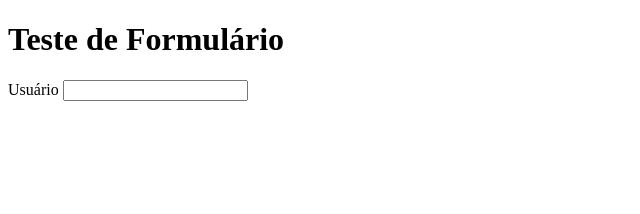
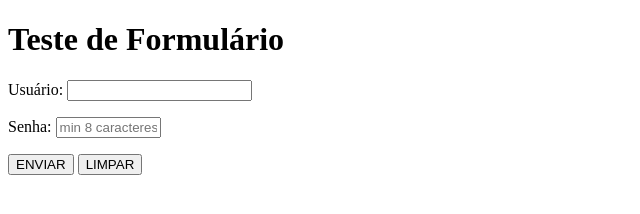
Before and after one commit to DrikaSantos89/Html-css, a plain HTML site: page Exercicios/Ex025/form002.html in a window 1280 px wide. Shown: the whole page, without its empty margins (0-640 px from the left). Drawn offline with Linux system fonts and the light colour scheme.

Commit message:
Novas inf de forms

```diff
--- a/Exercicios/Ex025/form002.html
+++ b/Exercicios/Ex025/form002.html
@@ -7,10 +7,15 @@
 </head>
 <body>
    <h1>Teste de Formulário</h1>
-   <form action="cadastro.php" method="get">
-    <p><label for="iusu">Usuário</label>
-    <input type="text" name="usu" id="iusu">
+   <form action="cadastro.php" method="post" autocomplete="on">
+    <p><label for="iusu">Usuário:</label>
+    <input type="text" name="usu" id="iusu" required minlength="8">
 </p>
+<p><label for="isen">Senha:</label>
+    <input type="password" name="sen" id="isen" required minlength="6" size="10" placeholder="min 8 caracteres" autocomplete="current-password">
+    <p><input type="submit" value="ENVIAR">
+    <input type="reset" value="LIMPAR"></p>
+    </p>
    </form>
 
 </body>
```
